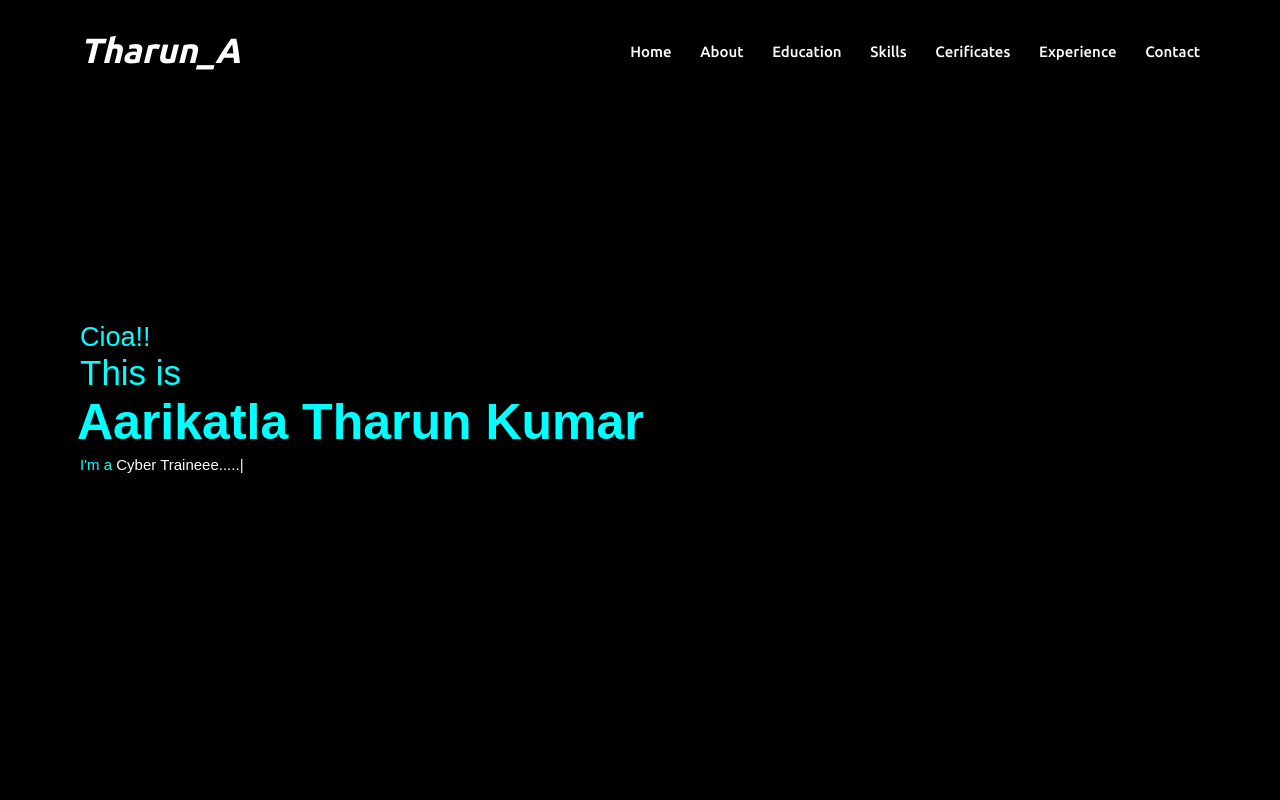
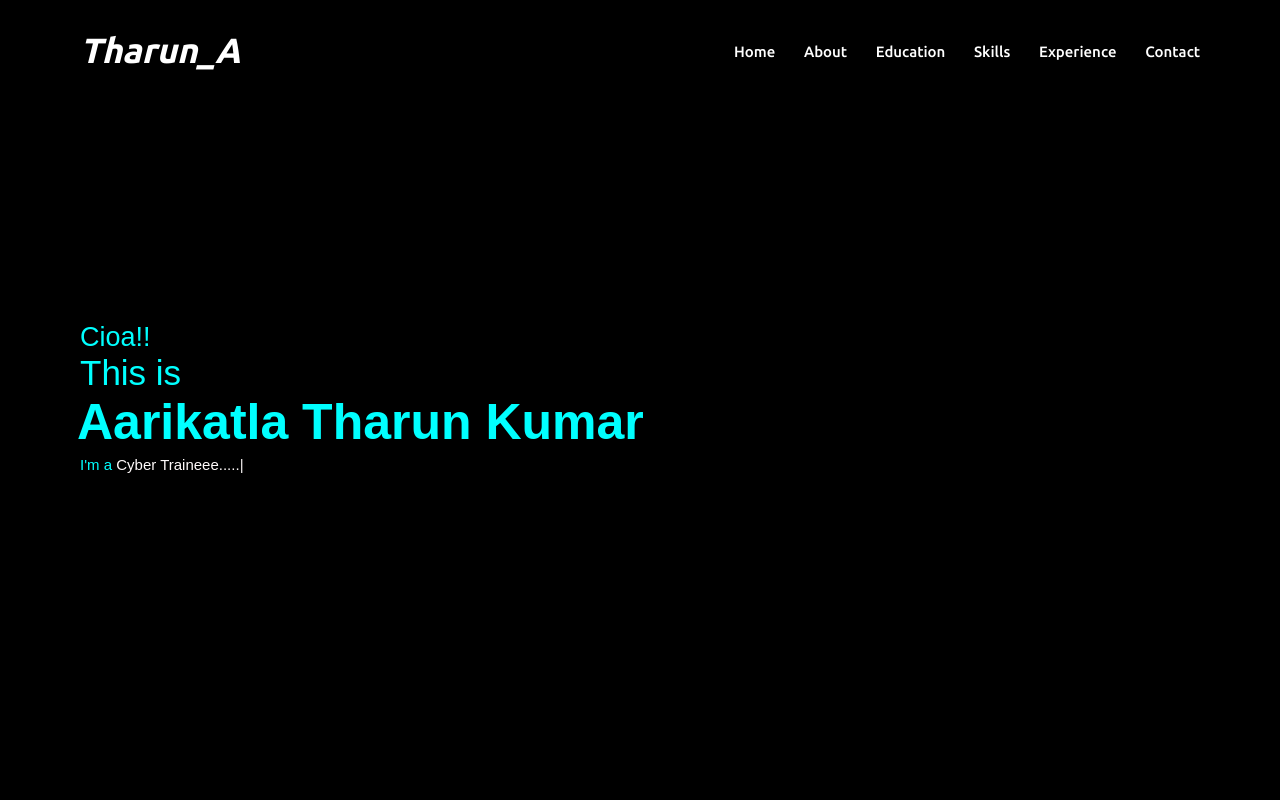
Before and after one commit to Aarikatla01/Tharun.github.in, a plain HTML site: page index.html in a window 1280 px wide. Shown: the top 800 px of the page. Drawn offline with nearby package versions, Linux system fonts and the light colour scheme.

Commit message:
Update index.html

```diff
--- a/index.html
+++ b/index.html
@@ -25,7 +25,7 @@
                     <li><a href="#about" class="menu-btn">About</a></li>
                    <li><a href="#Education" class="menu-btn">Education</a></li>
                    <li><a href="#skills" class="menu-btn">Skills</a></li>
-                   <li><a href="#Cerificates" class="menu-btn">Cerificates</a></li>
+                   <!--<li><a href="#Cerificates" class="menu-btn">Cerificates</a></li>-->
                    <li><a href="#Experience" class="menu-btn">Experience</a></li>
                    <li><a href="#Contact" class="menu-btn">Contact</a></li>
                 </ul>
```
